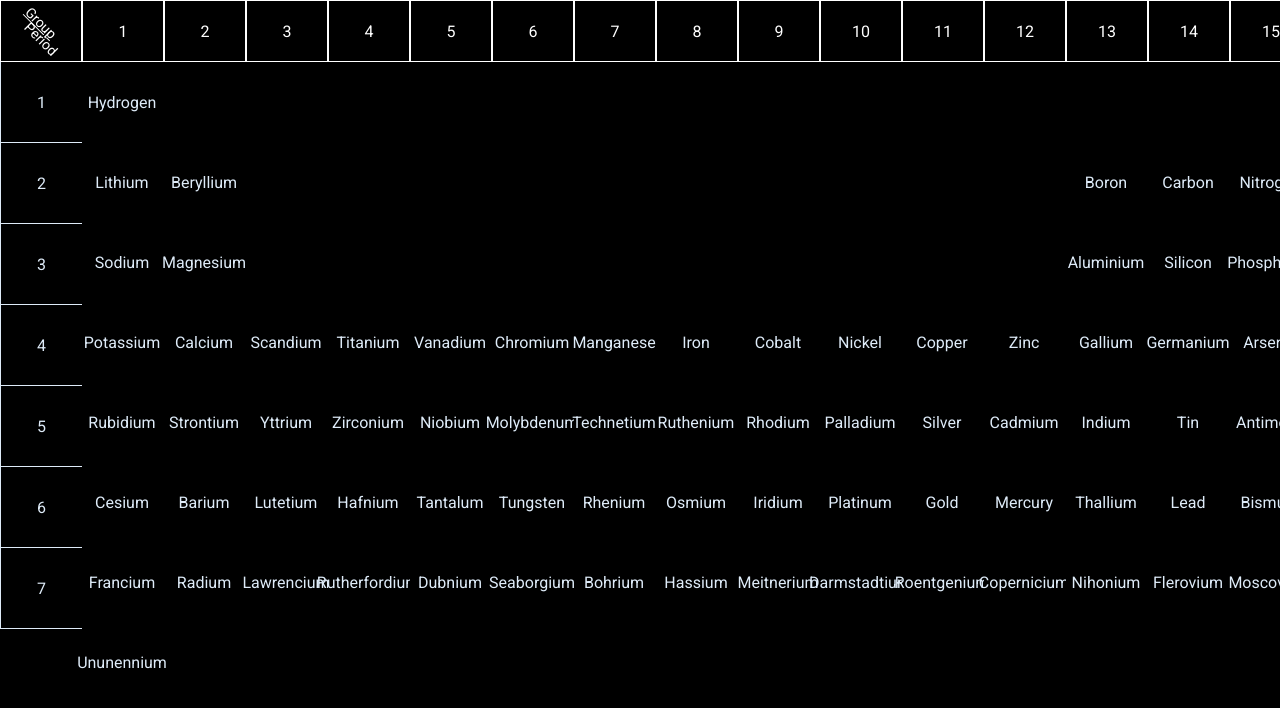
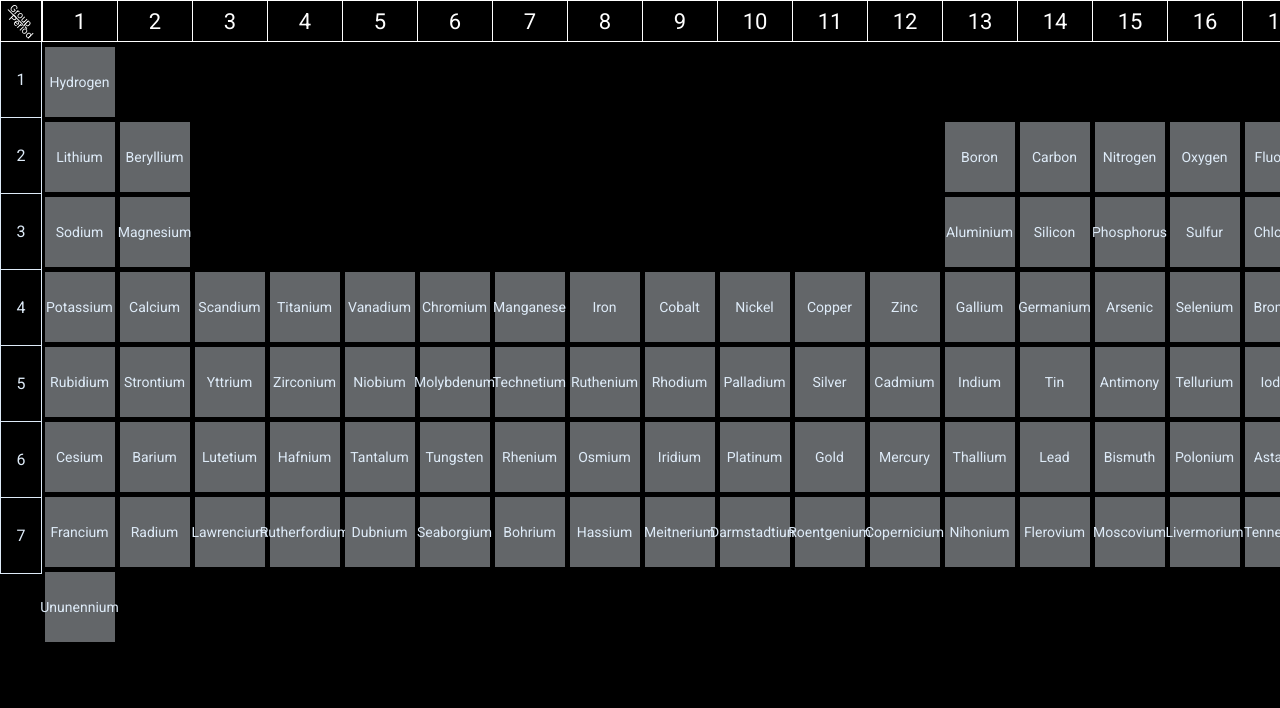
Before and after one commit to Swapnil511994/periodictable, a React (Create React App) app: page / in a window 1280 px wide. Shown: the top 708 px of the page. Built offline with nearby package versions, Linux system fonts and the light colour scheme.

Commit message:
Fixed Styling of Group and Period Headers (Added Sticky)

```diff
--- a/src/App.css
+++ b/src/App.css
@@ -118,9 +118,9 @@ nav.dark .toggler--slider {
 
 .group__header__item
 {
-  min-width: 80px;
+  min-width: 73px;
   color: #ffffff;
-  min-height: 60px;
+  min-height: 40px;
   background-color: #000000;
   display: flex;
   flex-direction: column;
@@ -131,27 +131,19 @@ nav.dark .toggler--slider {
   border-bottom: 1px solid;
   text-align: center;
   font-size: 22px;
-}
-
-.group__header__item:first-child
-{
-  position: -webkit-sticky;
   position: sticky;
-  left:0;
-  border-right:1px solid;
-  font-size: 16px;
+  top: 0px;
 }
 
 .group__header__item:last-child
 {
   border-right: 1px solid;
-
 }
 
 
 .group__header__item > span
 {
-  font-size: 14px;
+  font-size: 10px;
   transform: rotate(45deg);
 }
 .group__header__item > span:first-child
@@ -159,29 +151,19 @@ nav.dark .toggler--slider {
   text-decoration: underline;
 }
 
-
-.period__header
-{
-  min-width: 80px;
-  color: #000000;
-  min-height: 60px;
-  background-color: #b9acac;
-  display: flex;
-  flex-direction: column;
-  flex-wrap: nowrap;
-  justify-content: center;
-}
-
 .period__header__item
 {
   display: flex;
   flex-direction: column;
   justify-content: center;
-  min-width: 80px;
-  min-height: 80px;
+  min-width: 40px;
+  min-height: 75px;
   text-align: center;
   border-bottom: 1px solid;
   border-left: 1px solid;
+  border-right: 1px solid;
+  background-color: #000000;
+  z-index: 10;
 }
 
 .group__container
@@ -192,21 +174,44 @@ nav.dark .toggler--slider {
 
 .periodicElement
 {
-  height: 80px;
-  width: 80px;
-  background-color: #000000;
+  height: 70px;
+  width: 70px;
+  background-color: #636669;
   display: flex;
   flex-direction: column;
   flex-wrap: nowrap;
   align-content: center;
   justify-content: center;
   align-items: center;
-  /* border: 1px solid;  */
+  font-size: 14px;
+  margin-left: 2.5px;
+  margin-right: 2.5px;
+  margin-top: 5px;
 }
 
 .emptyElement
 {
-  height: 80px;
-  width: 80px;
+  height: 70px;
+  width: 70px;
+  margin-left: 5px;
+  margin-top: 5px;
   background-color:transparent;
 }
+
+#groupHeader
+{
+  position: sticky;
+  left: 0px;
+}
+
+#group_header_block
+{
+  position: -webkit-sticky;
+  position: sticky;
+  left:0;
+  top: 0px;
+  border-right:1px solid;
+  font-size: 16px;
+  min-width: auto;
+  z-index: 11;
+}
--- a/src/Components/GroupPeriodHeaderItem.js
+++ b/src/Components/GroupPeriodHeaderItem.js
@@ -1,6 +1,6 @@
-export default function GroupPeriodHeaderItem()
+export default function GroupPeriodHeaderItem(props)
 {
-    return <div className="group__header__item">
+    return <div id={props.id} className="group__header__item">
         <span>Group</span>
         <span>Period</span>
     </div>;
--- a/src/Components/PeriodicTable.js
+++ b/src/Components/PeriodicTable.js
@@ -18,7 +18,7 @@ export default function PeriodicTable(props)
 
     //#region Group Headers and Period Headers
         groups[0] = [];
-        groups[0].push(<GroupPeriodHeaderItem key="group__period__header__item" />);
+        groups[0].push(<GroupPeriodHeaderItem id="group_header_block" key="group__period__header__item" />);
 
         for(let i=1;i<=18;i++)
         {
@@ -55,7 +55,7 @@ export default function PeriodicTable(props)
     //#region Final View
         for(let i=0;i<=18;i++)
         {
-            view.push(<div key={"group__container__"+i} className="group__container">{groups[i]}</div>);
+            view.push(<div id={i==0?"groupHeader":""} key={"group__container__"+i} className="group__container">{groups[i]}</div>);
         }
     //#endregion
 
```
Also changed, not shown: periodic table reference.svg (added).
